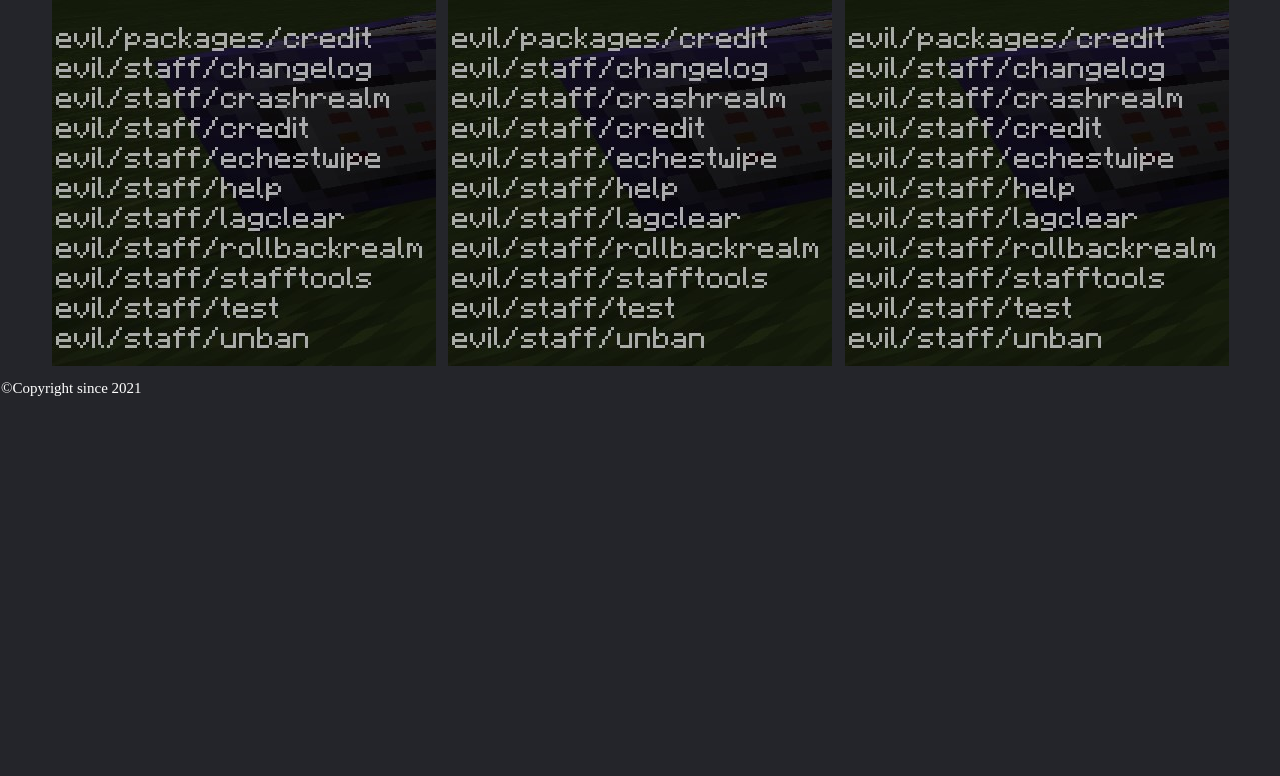
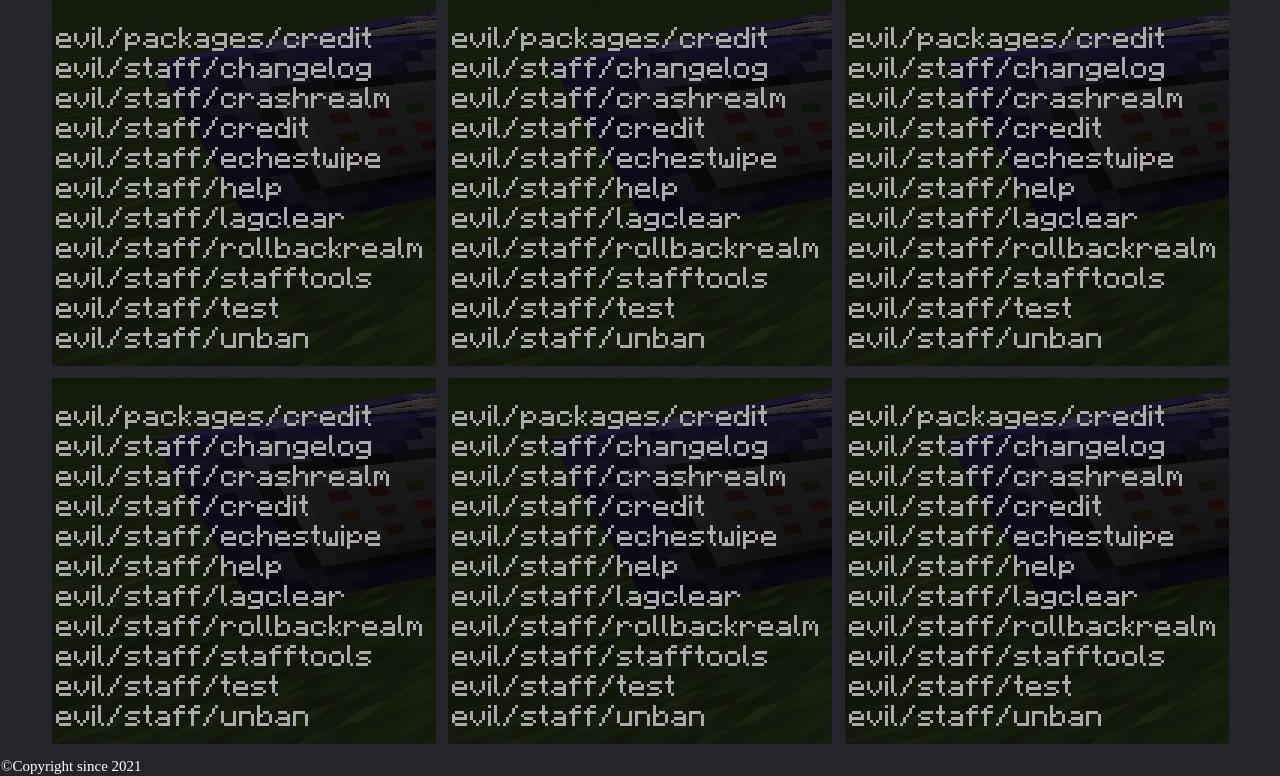
Before and after one commit to RealModking/New-website, a plain HTML site: page Gallery.html in a window 1280 px wide. Shown: the part 201-977 px from the top of the page. Before the commit the page ends 800 px from the top, so only its background shows below. Drawn offline with Linux system fonts and the light colour scheme.

Commit message:
Update Gallery.html

```diff
--- a/Gallery.html
+++ b/Gallery.html
@@ -28,6 +28,9 @@
             <img src="Evil_anticheat_commands.jpg">
             <img src="Evil_anticheat_commands.jpg">
             <img src="Evil_anticheat_commands.jpg">
+            <img src="Evil_anticheat_commands.jpg">
+            <img src="Evil_anticheat_commands.jpg">
+            <img src="Evil_anticheat_commands.jpg">
         </div>
         <div class="copy">
             <p>©Copyright since 2021</p>
```
